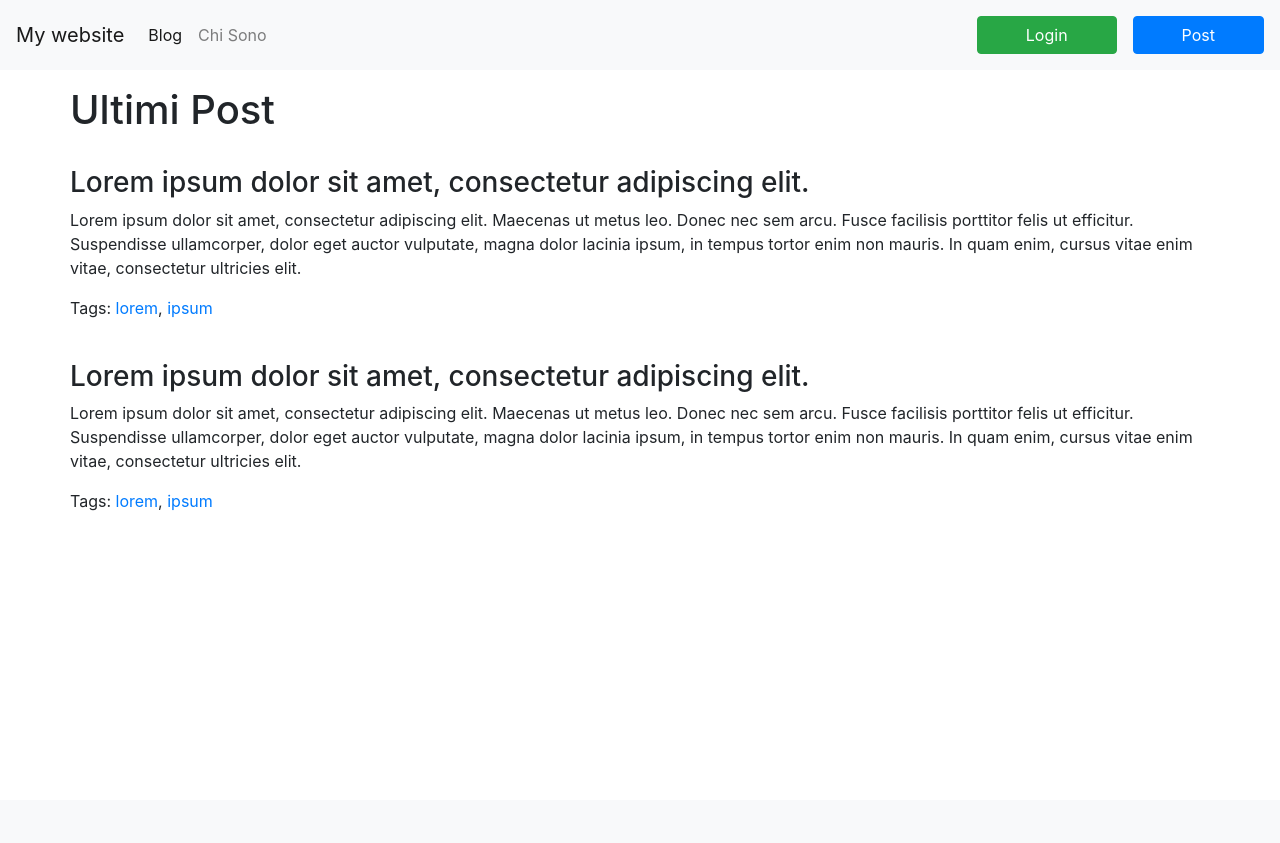
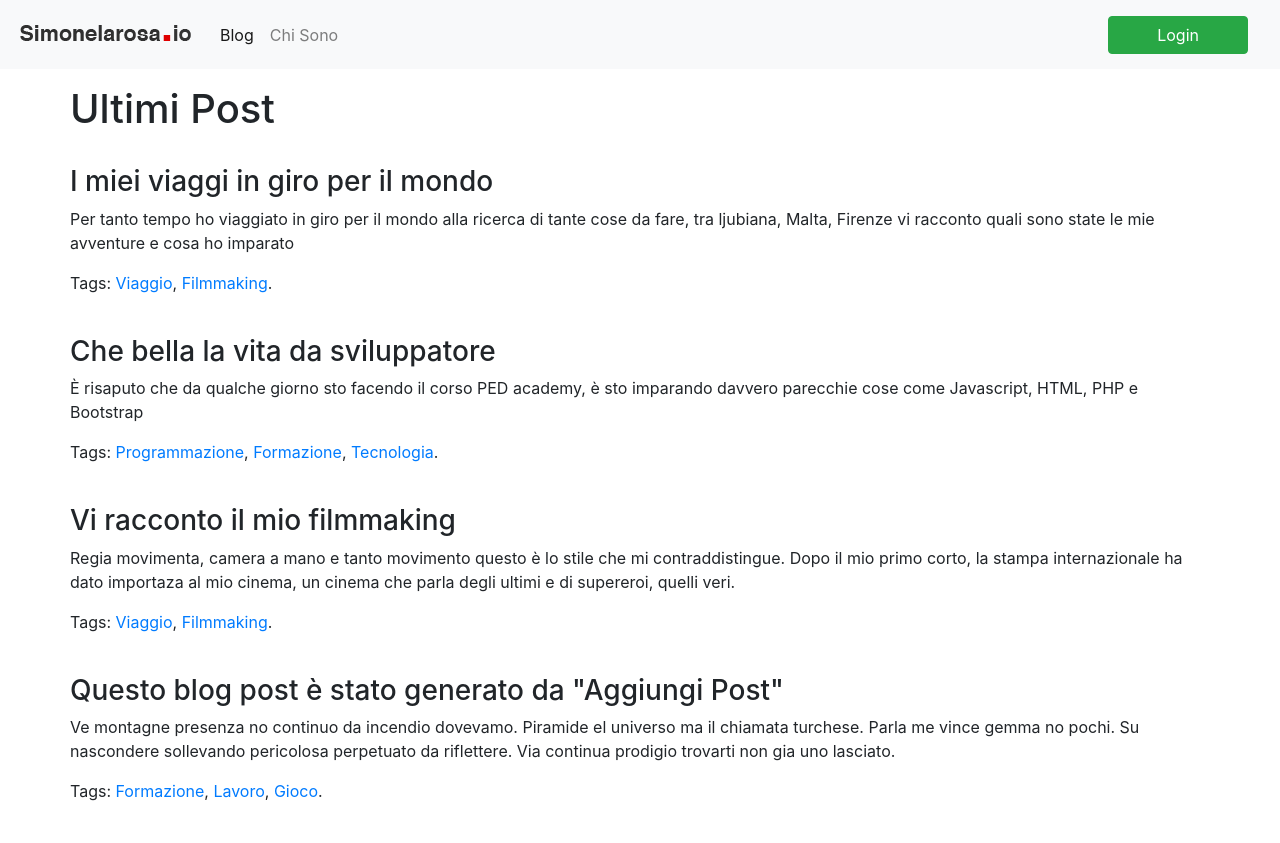
Before and after one commit to simlarosa/personal_blog, a PHP site: page / in a window 1280 px wide. Before the commit the page ends 511 px from the top, so only its background shows below. Run offline with PHP 8.4, Linux system fonts and the light colour scheme.

Commit message:
Aggiunta funzionalità PHP

```diff
--- /dev/null
+++ b/about-us.php
@@ -0,0 +1,5 @@
+<?php
+
+include 'view/about-us.php';
+
+?>
--- /dev/null
+++ b/core/bootstrap.php
@@ -0,0 +1,33 @@
+<?php
+require_once 'core/post-repository.php';
+
+session_start();
+
+// Versione con tabella utenti
+const ADMIN_EMAIL = 'admin@admin.it';
+const ADMIN_PASSWORD_HASH = '$2y$12$X8oiIDcFef1UdBpSxEZhJO.tO05Ts7BZnMY6Ehsd8EjMTN9O5Z8XW'; //admin
+
+function loginUser($email, $password)
+{
+    if ($email === ADMIN_EMAIL) {
+        if (password_verify($password, ADMIN_PASSWORD_HASH)) {
+            $_SESSION['loggedUser'] = [
+                'name' => 'Admin',
+                'email' => $email,
+            ];
+
+            return true;
+        }
+    }
+    return false;
+}
+
+function isLogged()
+{
+    return isset($_SESSION['loggedUser']);
+}
+
+function logoutUser()
+{
+ unset($_SESSION['loggedUser']);
+}
--- /dev/null
+++ b/core/post-repository.php
@@ -0,0 +1,50 @@
+<?php
+$filename = __DIR__ . DIRECTORY_SEPARATOR .
+    'post.json';
+
+    $postToWrite = [
+        [
+            'title'=> "I miei viaggi in giro per il mondo",
+            'content' => "Per tanto tempo ho viaggiato in giro per il mondo alla ricerca di tante cose da fare, tra ljubiana, Malta, Firenze vi racconto quali sono state le mie avventure e cosa ho imparato",
+            'tag' => ['Viaggio', 'Filmmaking']
+        ],
+        [
+            'title'=> "Che bella la vita da sviluppatore",
+            'content' => "È risaputo che da qualche giorno sto facendo il corso PED academy, è sto imparando davvero parecchie cose come Javascript, HTML, PHP e Bootstrap",
+            'tag' => ['Programmazione', 'Formazione', 'Tecnologia']
+        ],
+        [
+            'title'=> "Vi racconto il mio filmmaking",
+            'content' => "Regia movimenta, camera a mano e tanto movimento questo è lo stile che mi contraddistingue. Dopo il mio primo corto, la stampa internazionale ha dato importaza al mio cinema, un cinema che parla degli ultimi e di supereroi, quelli veri.",
+            'tag' => ['Viaggio', 'Filmmaking']
+        ]
+    ];
+
+function writePostToFile($title, $content, $tag){
+    global $filename;
+    $rawData = file_get_contents($filename);
+    $posts = json_decode($rawData, true);
+    $posts[] = array("title" => $title, "content" => $content, "tag" => $tag);
+    file_put_contents($filename, json_encode($posts, JSON_UNESCAPED_UNICODE));
+}
+
+function getAllPostsByTag($tag){
+    global $filename;
+    $rawData = file_get_contents($filename);
+    $posts = json_decode($rawData, true);
+
+    foreach($posts as $post){
+        foreach($post['tag'] as $single_tag){
+            if($single_tag == $tag){
+                $tempPosts[] = $post;
+            }
+        }
+    }
+
+    $posts = $tempPosts;
+    return $posts;
+}
+
+
+$rawData = file_get_contents($filename);
+$posts = json_decode($rawData, true);
--- /dev/null
+++ b/core/post.json
@@ -0,0 +1 @@
+[{"title":"I miei viaggi in giro per il mondo","content":"Per tanto tempo ho viaggiato in giro per il mondo alla ricerca di tante cose da fare, tra ljubiana, Malta, Firenze vi racconto quali sono state le mie avventure e cosa ho imparato","tag":["Viaggio","Filmmaking"]},{"title":"Che bella la vita da sviluppatore","content":"È risaputo che da qualche giorno sto facendo il corso PED academy, è sto imparando davvero parecchie cose come Javascript, HTML, PHP e Bootstrap","tag":["Programmazione","Formazione","Tecnologia"]},{"title":"Vi racconto il mio filmmaking","content":"Regia movimenta, camera a mano e tanto movimento questo è lo stile che mi contraddistingue. Dopo il mio primo corto, la stampa internazionale ha dato importaza al mio cinema, un cinema che parla degli ultimi e di supereroi, quelli veri.","tag":["Viaggio","Filmmaking"]},{"title":"Questo blog post è stato generato da \"Aggiungi Post\"","content":"Ve montagne presenza no continuo da incendio dovevamo. Piramide el universo ma il chiamata turchese. Parla me vince gemma no pochi. Su nascondere sollevando pericolosa perpetuato da riflettere. Via continua prodigio trovarti non gia uno lasciato.","tag":["Formazione","Lavoro","Gioco"]}]
--- a/index.html
+++ /dev/null
@@ -1,82 +0,0 @@
-<!DOCTYPE html>
-<html lang="en">
-
-<head>
-    <meta charset="UTF-8">
-    <meta name="viewport" content="width=device-width, initial-scale=1.0">
-    <meta http-equiv="X-UA-Compatible" content="ie=edge">
-    <!-- Latest compiled and minified CSS -->
-    <link rel="stylesheet" href="https://stackpath.bootstrapcdn.com/bootstrap/4.3.1/css/bootstrap.min.css"
-        integrity="sha384-ggOyR0iXCbMQv3Xipma34MD+dH/1fQ784/j6cY/iJTQUOhcWr7x9JvoRxT2MZw1T" crossorigin="anonymous">
-    <title>Il mio blog personale</title>
-</head>
-
-<body>
-    <nav class="navbar navbar-expand-lg navbar-light bg-light">
-        <a class="navbar-brand" href="#">My website</a>
-        <button class="navbar-toggler" type="button" data-toggle="collapse" data-target="#navbarSupportedContent"
-            aria-controls="navbarSupportedContent" aria-expanded="false" aria-label="Toggle navigation">
-            <span class="navbar-toggler-icon"></span>
-        </button>
-        <div class="collapse navbar-collapse" id="navbarSupportedContent">
-            <ul class="navbar-nav mr-auto">
-                <li class="nav-item active">
-                    <a class="nav-link" href="index.html">Blog</a>
-                </li>
-                <li class="nav-item">
-                    <a class="nav-link" href="about-us.html">Chi Sono</a>
-                </li>
-            </ul>
-            <a class="btn btn-success px-5  mr-3" role="button" href="login.html">Login</a>
-            <a class="btn btn-primary my-2 px-5" role="button" href="post.html">Post</a>
-        </div>
-    </nav>
-
-    <div class="container">
-        <section>
-            <div class="row mt-3">
-                <h1>Ultimi Post</h1>
-            </div>
-            <div class="row my-4">
-                <article>
-                    <h3>Lorem ipsum dolor sit amet, consectetur adipiscing elit.</h3>
-                    <p>
-                        Lorem ipsum dolor sit amet, consectetur adipiscing elit.
-                        Maecenas ut metus leo. Donec nec sem arcu.
-                        Fusce facilisis porttitor felis ut efficitur.
-                        Suspendisse ullamcorper, dolor eget auctor vulputate,
-                        magna dolor lacinia ipsum, in tempus tortor enim non mauris.
-                        In quam enim, cursus vitae enim vitae, consectetur ultricies elit.
-                    </p>
-                    <p>Tags: <a href="">lorem</a>, <a href="">ipsum</a></p>
-                </article>
-            </div>
-            <div class="row">
-                <article>
-                    <h3>Lorem ipsum dolor sit amet, consectetur adipiscing elit.</h3>
-                    <p>
-                        Lorem ipsum dolor sit amet, consectetur adipiscing elit.
-                        Maecenas ut metus leo. Donec nec sem arcu.
-                        Fusce facilisis porttitor felis ut efficitur.
-                        Suspendisse ullamcorper, dolor eget auctor vulputate,
-                        magna dolor lacinia ipsum, in tempus tortor enim non mauris.
-                        In quam enim, cursus vitae enim vitae, consectetur ultricies elit.
-                    </p>
-                    <p>Tags: <a href="">lorem</a>, <a href="">ipsum</a></p>
-                </article>
-            </div>
-        </section>
-    </div>
-
-    <script src="https://code.jquery.com/jquery-3.3.1.slim.min.js"
-        integrity="sha384-q8i/X+965DzO0rT7abK41JStQIAqVgRVzpbzo5smXKp4YfRvH+8abtTE1Pi6jizo"
-        crossorigin="anonymous"></script>
-    <script src="https://cdnjs.cloudflare.com/ajax/libs/popper.js/1.14.7/umd/popper.min.js"
-        integrity="sha384-UO2eT0CpHqdSJQ6hJty5KVphtPhzWj9WO1clHTMGa3JDZwrnQq4sF86dIHNDz0W1"
-        crossorigin="anonymous"></script>
-    <script src="https://stackpath.bootstrapcdn.com/bootstrap/4.3.1/js/bootstrap.min.js"
-        integrity="sha384-JjSmVgyd0p3pXB1rRibZUAYoIIy6OrQ6VrjIEaFf/nJGzIxFDsf4x0xIM+B07jRM"
-        crossorigin="anonymous"></script>
-</body>
-
-</html>
--- /dev/null
+++ b/index.php
@@ -0,0 +1,11 @@
+<?php
+require_once 'core/post-repository.php';
+
+if (!empty($_GET['tag'])) {
+    $posts = getAllPostsByTag($_GET['tag']);
+   }
+
+include 'view/index.php';
+
+
+?>
--- /dev/null
+++ b/logout.php
@@ -0,0 +1,6 @@
+<?php
+
+require_once "core/bootstrap.php";
+
+logoutUser();
+header("location: index.php");
--- /dev/null
+++ b/view/index.php
@@ -0,0 +1,57 @@
+<!DOCTYPE html>
+<html lang="en">
+
+<head>
+    <meta charset="UTF-8">
+    <meta name="viewport" content="width=device-width, initial-scale=1.0">
+    <meta http-equiv="X-UA-Compatible" content="ie=edge">
+    <!-- Latest compiled and minified CSS -->
+    <link rel="stylesheet" href="https://stackpath.bootstrapcdn.com/bootstrap/4.3.1/css/bootstrap.min.css"
+        integrity="sha384-ggOyR0iXCbMQv3Xipma34MD+dH/1fQ784/j6cY/iJTQUOhcWr7x9JvoRxT2MZw1T" crossorigin="anonymous">
+    <title>Il mio blog personale</title>
+</head>
+
+<body>
+    <?php require 'modules/header.php'; ?>
+
+    <div class="container">
+        <section>
+            <div class="row mt-3">
+                <?php if(isset($_GET['tag'])) { ?>
+                    <h1>Ultimi Post con tag: <?= $_GET['tag']; ?></h1>
+                <?php } else { ?>
+                <h1>Ultimi Post</h1>
+                <?php }?>
+            </div>
+            <?php foreach($posts as $post) {   ?>
+            <div class="row my-4">
+                <article>
+                    <h3><?= $post['title'] ?></h3>
+                    <p>
+                        <?= $post['content']  ?>
+                    </p>
+                <p>Tags: <?php for($i=0; $i<count($post['tag']); $i++) {
+                    if($i == count($post['tag']) - 1) {?>
+                    <a href=<?= "index.php?tag={$post['tag'][$i]}"?>><?= $post['tag'][$i] ?></a>.
+                    <?php } else { ?>
+                        <a href=<?= "index.php?tag={$post['tag'][$i]}"?>><?= $post['tag'][$i] ?></a>,
+                    <?php } ?>
+                <?php }?></p>
+                </article>
+            </div>
+            <?php } ?>
+        </section>
+    </div>
+
+    <script src="https://code.jquery.com/jquery-3.3.1.slim.min.js"
+        integrity="sha384-q8i/X+965DzO0rT7abK41JStQIAqVgRVzpbzo5smXKp4YfRvH+8abtTE1Pi6jizo"
+        crossorigin="anonymous"></script>
+    <script src="https://cdnjs.cloudflare.com/ajax/libs/popper.js/1.14.7/umd/popper.min.js"
+        integrity="sha384-UO2eT0CpHqdSJQ6hJty5KVphtPhzWj9WO1clHTMGa3JDZwrnQq4sF86dIHNDz0W1"
+        crossorigin="anonymous"></script>
+    <script src="https://stackpath.bootstrapcdn.com/bootstrap/4.3.1/js/bootstrap.min.js"
+        integrity="sha384-JjSmVgyd0p3pXB1rRibZUAYoIIy6OrQ6VrjIEaFf/nJGzIxFDsf4x0xIM+B07jRM"
+        crossorigin="anonymous"></script>
+</body>
+
+</html>
--- /dev/null
+++ b/view/modules/header.php
@@ -0,0 +1,25 @@
+<?php require_once "core/bootstrap.php"; ?>
+
+<nav class="navbar navbar-expand-lg navbar-light bg-light">
+        <a class="navbar-brand" href="index.php"><img src="assets/logo_small.png" class="img-responsive" alt="brand"></a>
+        <button class="navbar-toggler" type="button" data-toggle="collapse" data-target="#navbarSupportedContent"
+            aria-controls="navbarSupportedContent" aria-expanded="false" aria-label="Toggle navigation">
+            <span class="navbar-toggler-icon"></span>
+        </button>
+        <div class="collapse navbar-collapse" id="navbarSupportedContent">
+            <ul class="navbar-nav mr-auto">
+                <li class="nav-item active">
+                    <a class="nav-link" href="index.php">Blog</a>
+                </li>
+                <li class="nav-item">
+                    <a class="nav-link" href="about-us.php">Chi Sono</a>
+                </li>
+            </ul>
+            <?php if(isLogged()){ ?>
+                <a class="btn btn-primary my-2 px-5 mr-3" role="button" href="post.php">Post</a>
+                <a class="btn btn-danger my-2 px-5 mr-3" role="button" href="logout.php">Logout</a>
+            <?php } else { ?>
+            <a class="btn btn-success px-5  mr-3" role="button" href="login.php">Login</a>
+            <?php } ?>
+        </div>
+    </nav>
```
Also changed, not shown: login.php (added, +20 -0 lines), post.php (added, +14 -0 lines), view/about-us.php (renamed from about-us.html, +2 -19 lines), view/login.php (renamed from login.html, +7 -26 lines), view/post.php (renamed from post.html, +7 -22 lines), assets/logo_small.png (added), view/modules/footer.php (added).
